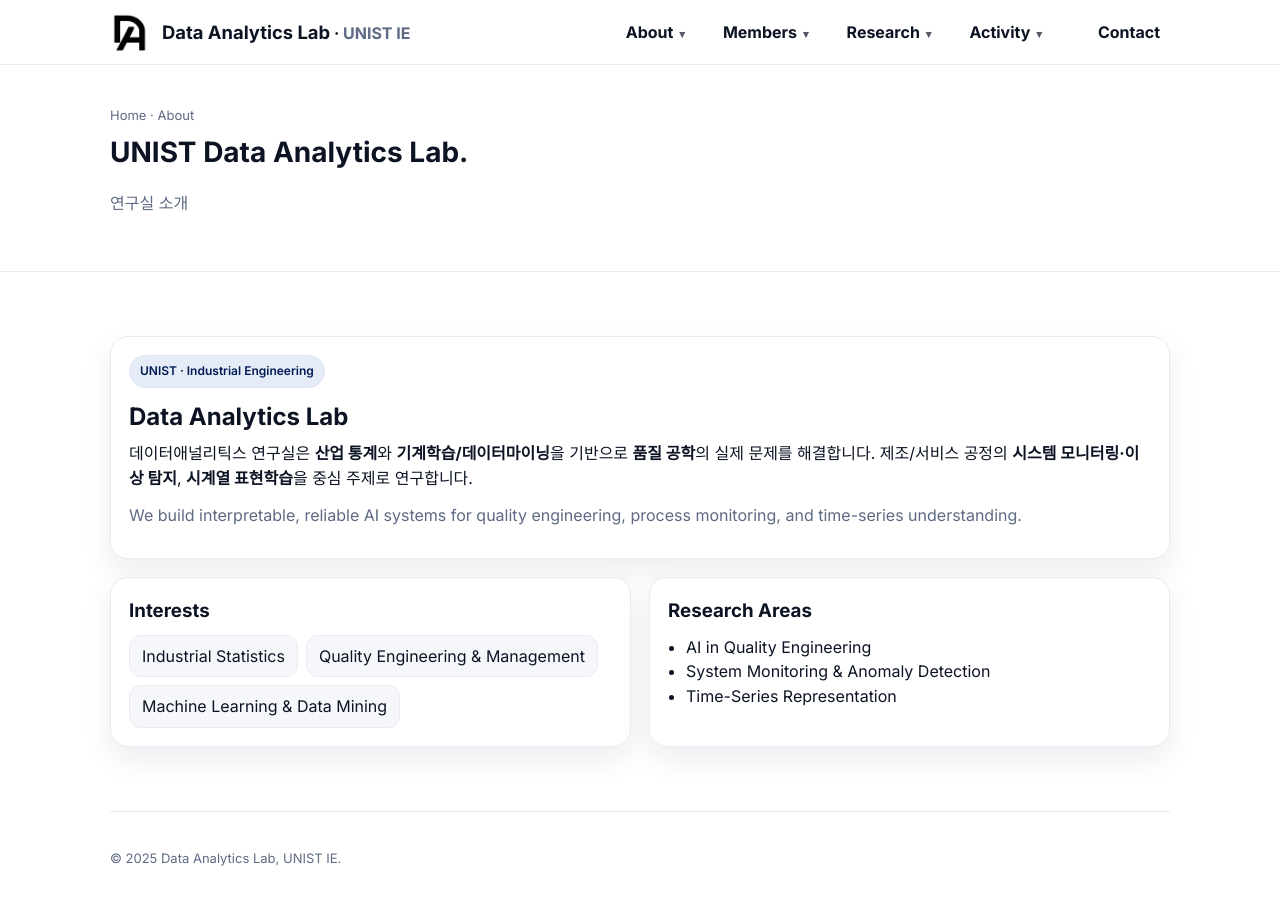
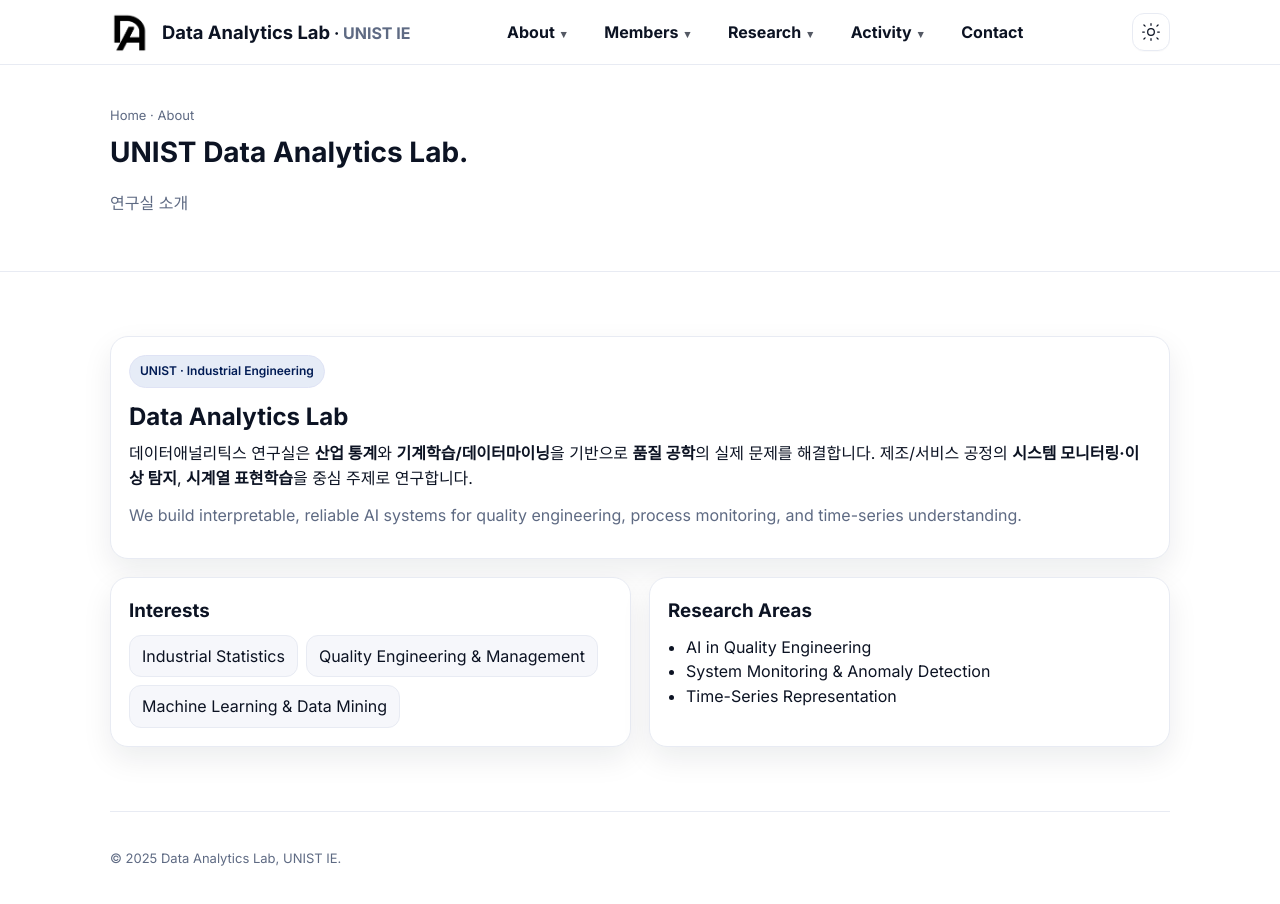
Before and after one commit to UNIST-DA/unist-da.github.io, a Jekyll site: the page built from about.html, in a window 1280 px wide. Built offline with Jekyll 4.4.1, drawn with Linux system fonts in a browser that asks for light colours.

Commit message:
Update header.html

```diff
--- a/_includes/header.html
+++ b/_includes/header.html
@@ -9,9 +9,12 @@
         <span class="brand-main">Data Analytics Lab</span> · <span class="muted">UNIST IE</span>
       </span>
     </a>
+
+    <!-- Mobile menu button -->
     <button class="menu-btn" aria-label="Toggle Menu"
             onclick="document.getElementById('navbar').classList.toggle('open')">☰</button>
 
+    <!-- Main nav -->
     <ul>
       <li class="has-dd">
         <a href="{{ '/about.html' | relative_url }}">About</a>
@@ -46,9 +49,27 @@
           <li><a href="{{ '/activity/Lab%20Events/'  | relative_url }}">Lab Events</a></li>
         </ul>
       </li>
-      <li class="has-dd">
-        <li><a href="{{ '/contact/' | relative_url }}">Contact</a></li>
-        </ul>
-      </li>
+
+      <!-- Contact (단일 항목: 잘못된 중첩 제거) -->
+      <li><a href="{{ '/contact/' | relative_url }}">Contact</a></li>
+    </ul>
+
+    <!-- ✅ Theme toggle button -->
+    <button id="theme-toggle" class="theme-toggle" aria-label="Toggle color theme" aria-pressed="false">
+      <!-- Sun / Moon SVG -->
+      <svg class="sun" viewBox="0 0 24 24" fill="none" aria-hidden="true">
+        <path d="M12 4V2M12 22v-2M4.93 4.93 3.52 3.52M20.48 20.48l-1.41-1.41M4 12H2m20 0h-2M4.93 19.07 3.52 20.48M20.48 3.52 19.07 4.93" stroke="currentColor" stroke-width="1.5" stroke-linecap="round"/>
+        <circle cx="12" cy="12" r="4" stroke="currentColor" stroke-width="1.5"/>
+      </svg>
+      <svg class="moon" viewBox="0 0 24 24" fill="none" aria-hidden="true">
+        <path d="M21 12.79A9 9 0 1 1 11.21 3 7 7 0 0 0 21 12.79Z" stroke="currentColor" stroke-width="1.5" fill="none"/>
+      </svg>
+    </button>
   </div>
 </header>
+
+<!-- ✅ Galaxy canvas (다크 모드에서 좌우 여백 은하수) -->
+<canvas id="galaxy-canvas"></canvas>
+
+<!-- ✅ Theme & Galaxy JS -->
+<script defer src="{{ '/assets/main/theme.js?v=' | append: site.github.build_revision | relative_url }}"></script>
```
